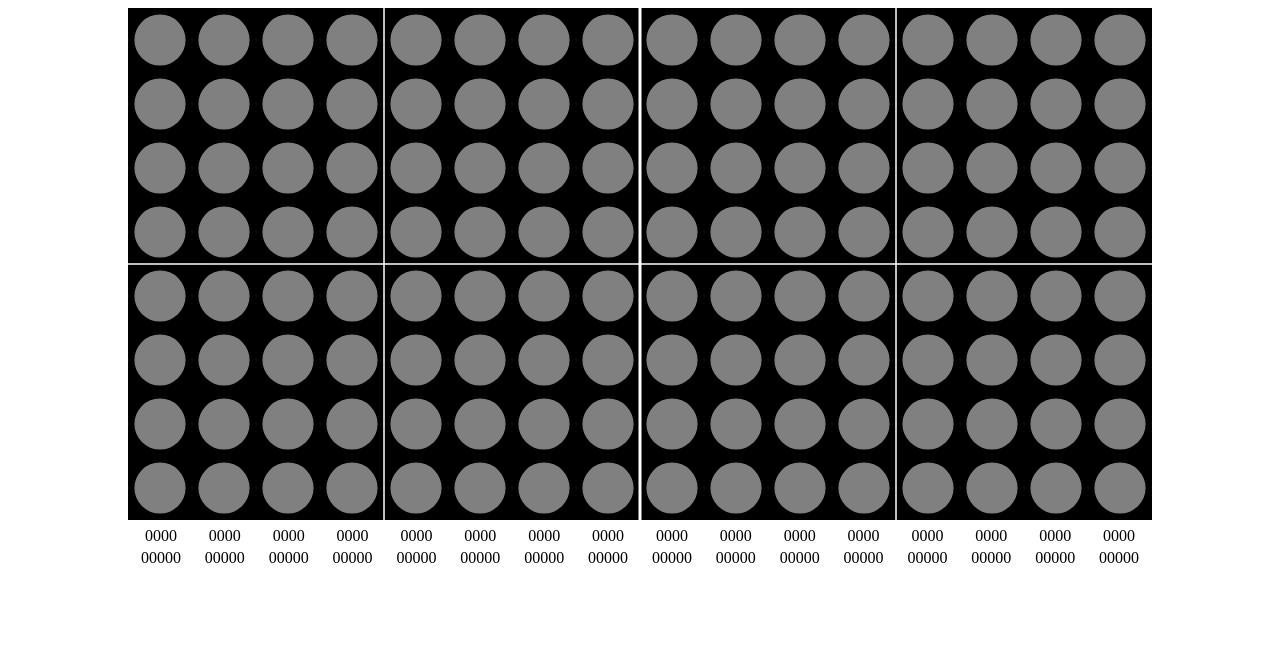
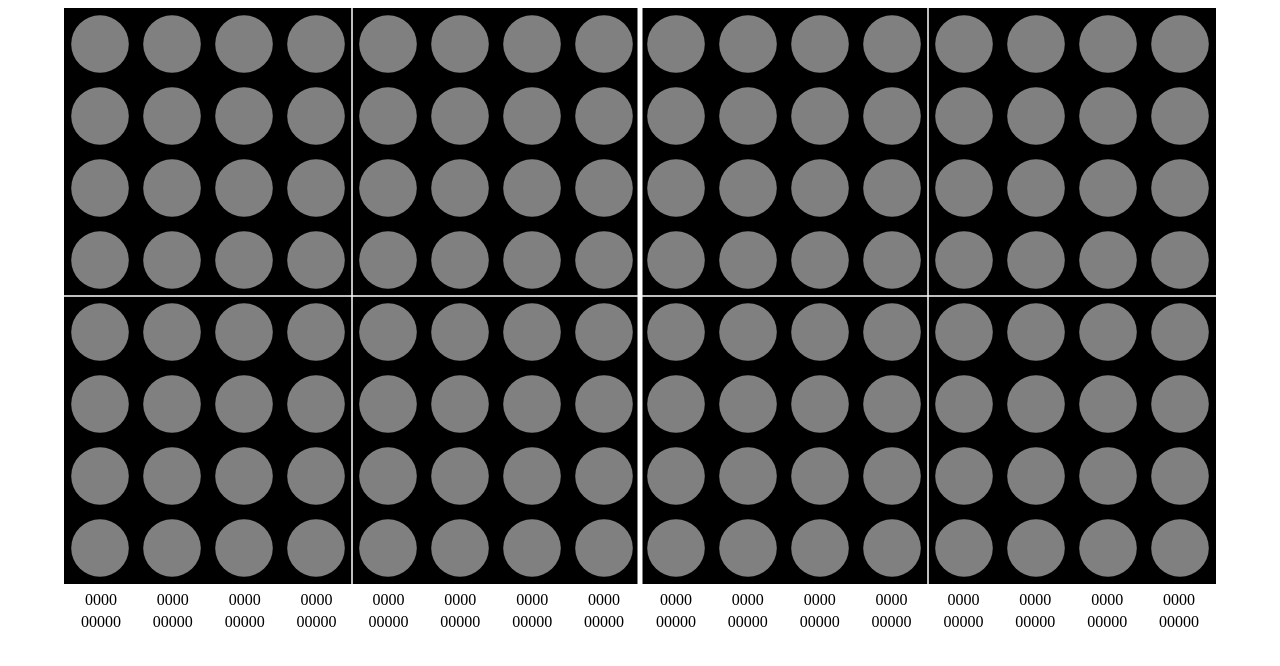
Before and after one commit to ShotaroNarita/ShotaroNarita.github.io, a plain HTML site: page index.html in a window 1280 px wide. Drawn offline with Linux system fonts and the light colour scheme.

Commit message:
adjust width

```diff
--- a/index.html
+++ b/index.html
@@ -51,7 +51,7 @@
                 'C', 'D', 'E', 'F'];
 
         function resize() {
-            width = window.innerWidth * 0.8;
+            width = window.innerWidth * 0.9;
             height = width / 2;
 
             canvas.setAttribute('width', width);
@@ -139,7 +139,7 @@
             context.closePath();
             context.stroke();
 
-            context.lineWidth = 3;
+            context.lineWidth = 5;
             context.strokeStyle = 'white';
             context.beginPath();
             context.lineTo(width / 2, 0);
```
